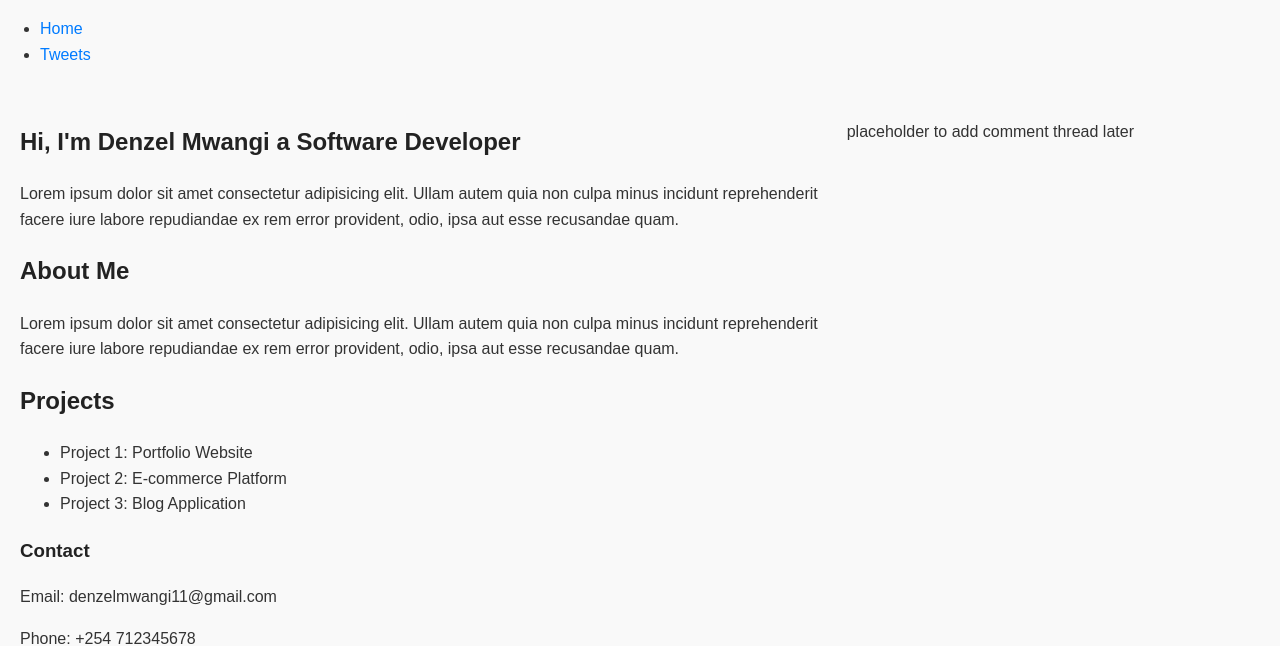
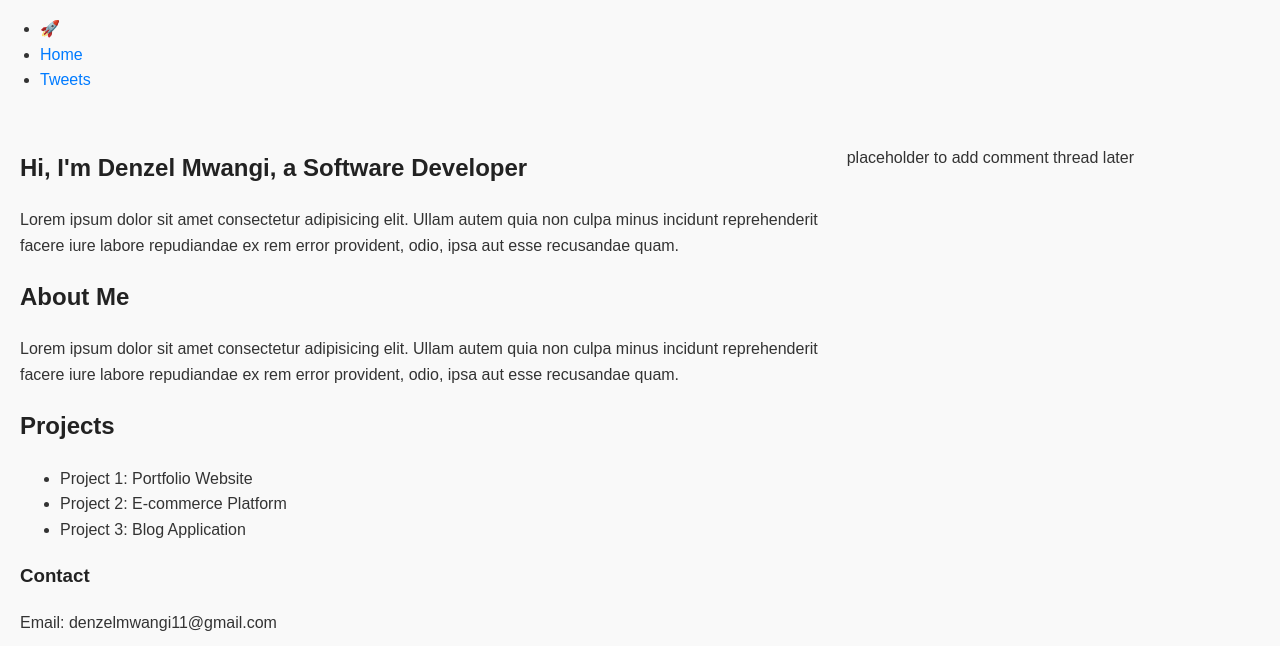
Before and after one commit to LofftyPixel/alx_html_css, a plain HTML site: page css_basic/index.html in a window 1280 px wide. Shown: the top 646 px of the page. Drawn offline with Linux system fonts and the light colour scheme.

Commit message:
Update index.html

```diff
--- a/css_basic/index.html
+++ b/css_basic/index.html
@@ -7,10 +7,11 @@
     <link rel="stylesheet" href="style.css">
     <title>Denzel Mwangi - Software Developer</title>
 </head>
-<body>
+<body class="works_on_smartphone">
     <!-- HEADER with navigation -->
     <header>
         <ul>
+            <li class="logo">&#128640;</li> <!-- 🚀 Logo added here -->
             <li><a href="index.html">Home</a></li>
             <li><a href="tweets.html">Tweets</a></li>
         </ul>
@@ -20,7 +21,7 @@
     <main>
         <!-- Article = main content -->
         <article>
-            <h1>Hi, I'm <span>Denzel Mwangi</span> a Software Developer</h1>
+            <h1>Hi, I'm <span>Denzel Mwangi</span>, a Software Developer</h1>
             <p>Lorem ipsum dolor sit amet consectetur adipisicing elit. Ullam autem quia non culpa minus incidunt reprehenderit facere iure labore repudiandae ex rem error provident, odio, ipsa aut esse recusandae quam.</p>
 
             <h2>About Me</h2>
```
